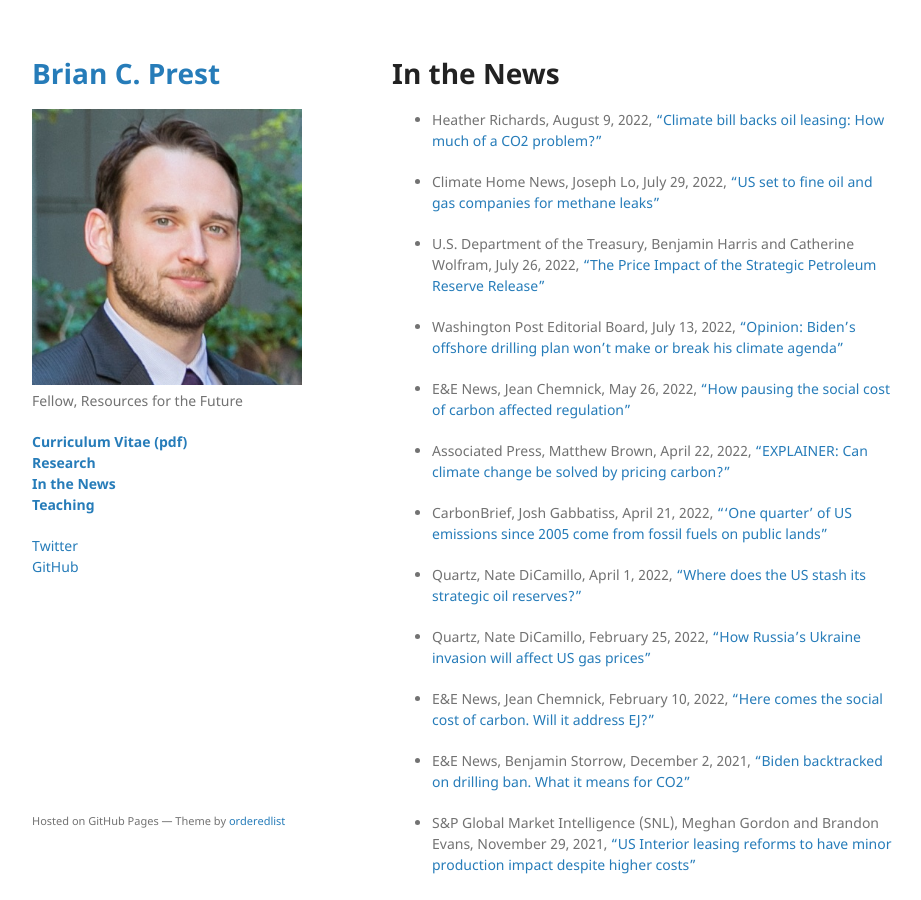
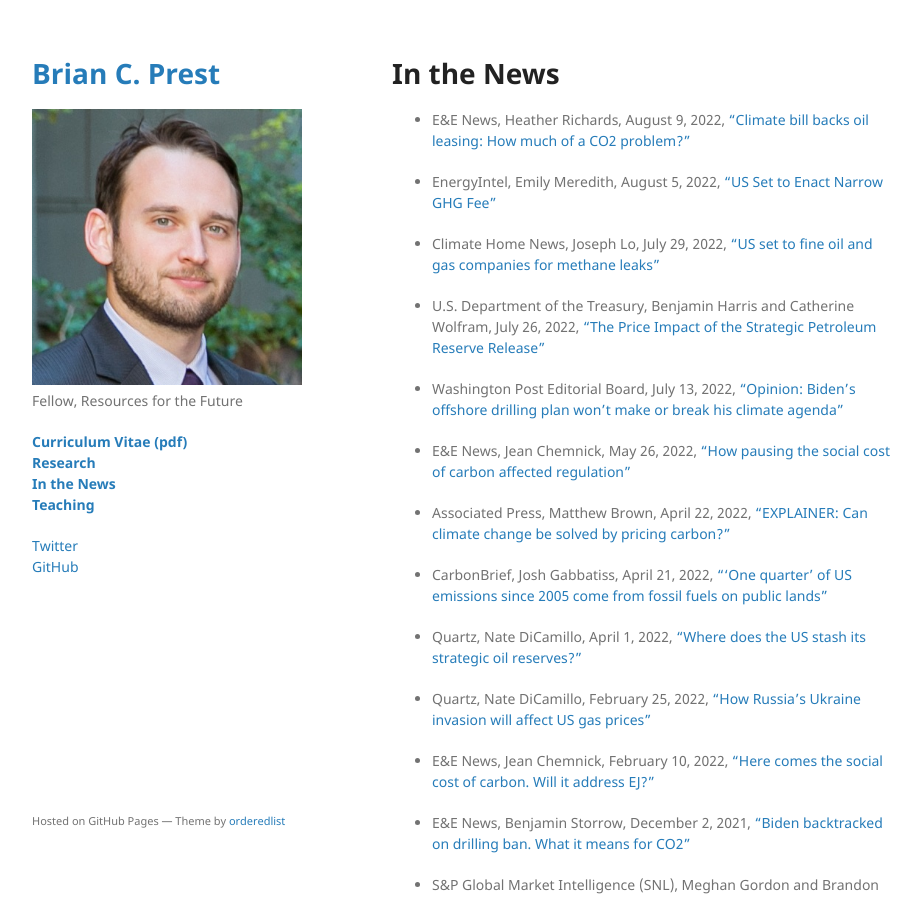
Before and after one commit to bprest/bprest.github.io, a Jekyll site: the page built from in-the-news.md, in a window 1280 px wide and 900 px high. Shown: the whole window, without its empty margins (178-1099 px from the left). Built offline with Jekyll 4.4.1, drawn with Linux system fonts in a browser that asks for light colours; our own code applies the rules of GitHub Pages for plain Markdown files.

Commit message:
news update

```diff
--- a/in-the-news.md
+++ b/in-the-news.md
@@ -4,7 +4,9 @@ layout: default
 
 # In the News
 
-* Heather Richards, August 9, 2022, ["Climate bill backs oil leasing: How much of a CO2 problem?"](https://subscriber.politicopro.com/article/eenews/2022/08/09/climate-bill-backs-oil-leasing-how-much-of-a-co2-problem-00050335)
+* E&E News, Heather Richards, August 9, 2022, ["Climate bill backs oil leasing: How much of a CO2 problem?"](https://subscriber.politicopro.com/article/eenews/2022/08/09/climate-bill-backs-oil-leasing-how-much-of-a-co2-problem-00050335)
+
+* EnergyIntel, Emily Meredith, August 5, 2022, ["US Set to Enact Narrow GHG Fee"](https://www.energyintel.com/00000182-6f9d-dd33-a5ba-efdfb9990000)
 
 * Climate Home News, Joseph Lo, July 29, 2022, ["US set to fine oil and gas companies for methane leaks"](https://climatechangenews.com/2022/07/29/us-set-to-fine-oil-and-gas-companies-for-methane-leaks/)
 
```
